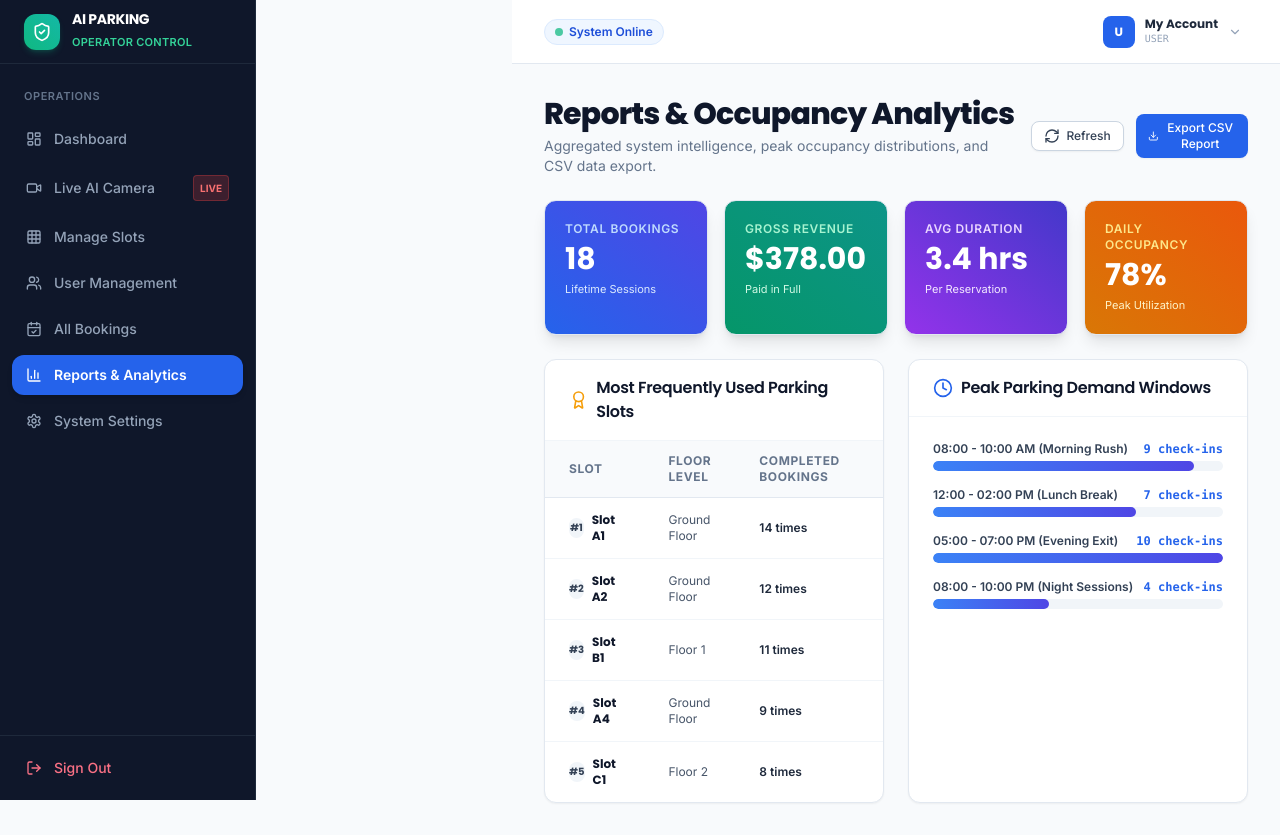
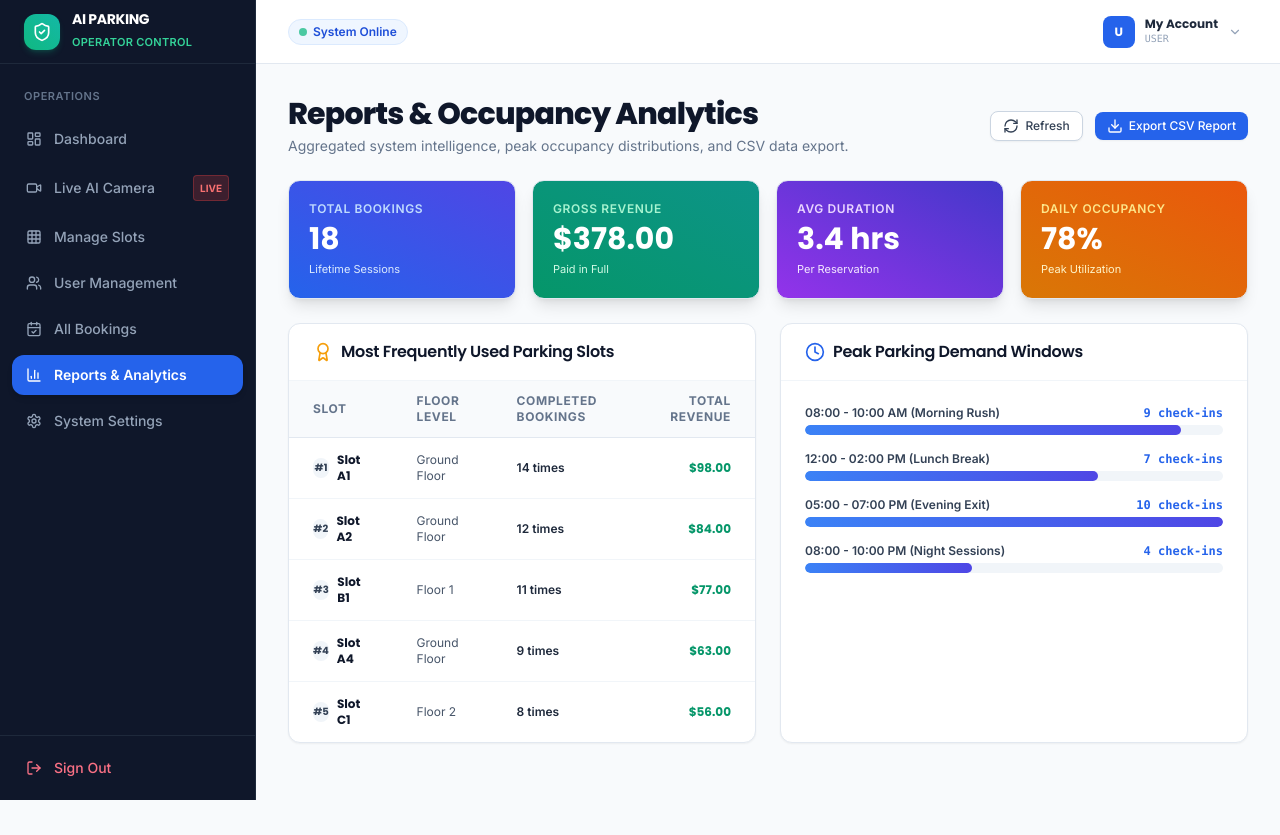
Before and after one commit to PrashilDevikar/ai_smart_parking, a Next.js app: page /operator/reports in a window 1280 px wide. After the commit the page ends 800 px from the top, so only its background shows below. Built offline with nearby package versions, Linux system fonts and the light colour scheme; no server answers; the database is empty.

Commit message:
Remove redundant padding md:pl-64 between sidebar and dashboard

```diff
--- a/src/components/layout/OperatorShell.tsx
+++ b/src/components/layout/OperatorShell.tsx
@@ -24,9 +24,9 @@ export function OperatorShell({ children }: { children: React.ReactNode }) {
   return (
     <div className="min-h-screen bg-slate-50 flex">
       <OperatorSidebar />
-      <div className="flex-1 flex flex-col min-w-0 md:pl-64">
+      <div className="flex-1 flex flex-col min-w-0">
         <Header user={user} />
-        <main className="flex-1 p-4 md:p-8 max-w-7xl w-full mx-auto">
+        <main className="flex-1 p-4 md:p-6 lg:p-8 w-full max-w-[1600px]">
           {children}
         </main>
       </div>
--- a/src/components/layout/UserShell.tsx
+++ b/src/components/layout/UserShell.tsx
@@ -24,9 +24,9 @@ export function UserShell({ children }: { children: React.ReactNode }) {
   return (
     <div className="min-h-screen bg-slate-50 flex">
       <UserSidebar />
-      <div className="flex-1 flex flex-col min-w-0 md:pl-64">
+      <div className="flex-1 flex flex-col min-w-0">
         <Header user={user} />
-        <main className="flex-1 p-4 md:p-8 max-w-7xl w-full mx-auto">
+        <main className="flex-1 p-4 md:p-6 lg:p-8 w-full max-w-[1600px]">
           {children}
         </main>
       </div>
```
